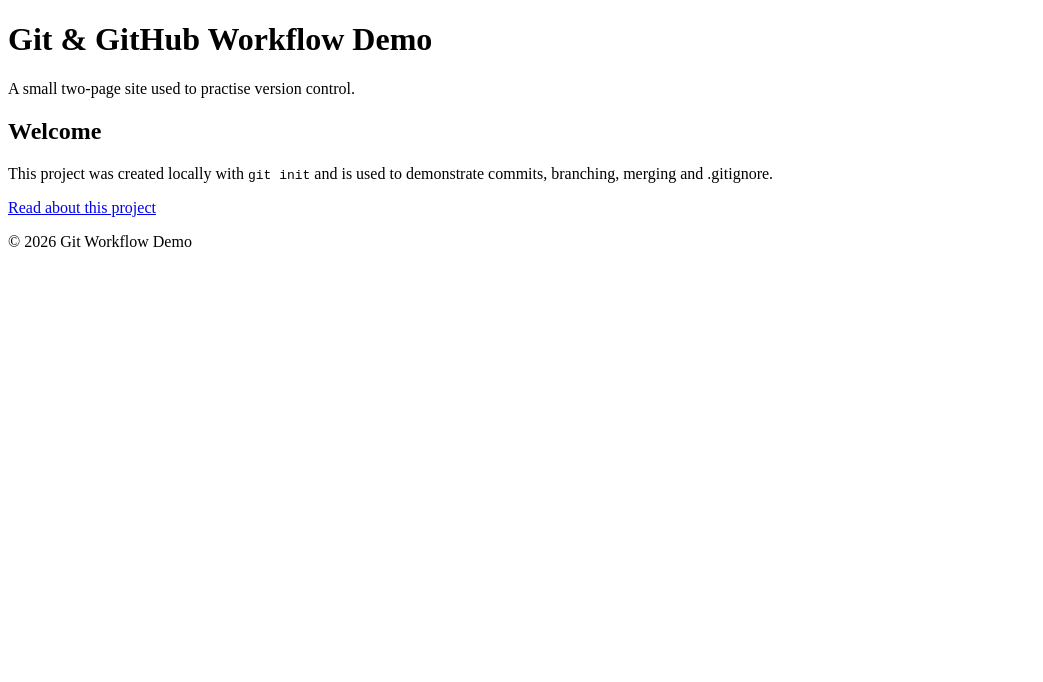
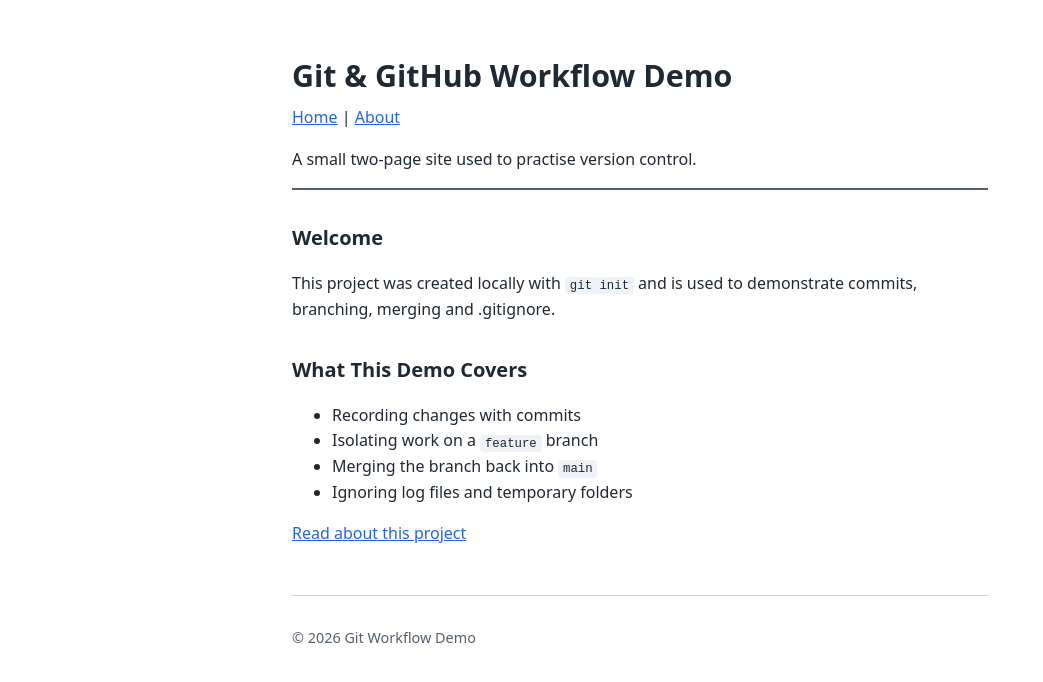
Before and after one commit to Datman701/git-github-workflow-assignment, a plain HTML site: page index.html in a window 1280 px wide. Shown: the whole page, without its empty margins (0-1043 px from the left). Drawn offline with Linux system fonts and the light colour scheme.

Commit message:
Add navigation and feature list to home page

```diff
--- a/index.html
+++ b/index.html
@@ -4,10 +4,15 @@
   <meta charset="UTF-8">
   <meta name="viewport" content="width=device-width, initial-scale=1.0">
   <title>Home | Git Workflow Demo</title>
+  <link rel="stylesheet" href="style.css">
 </head>
 <body>
   <header>
     <h1>Git &amp; GitHub Workflow Demo</h1>
+    <nav>
+      <a href="index.html">Home</a> |
+      <a href="about.html">About</a>
+    </nav>
     <p>A small two-page site used to practise version control.</p>
   </header>
 
@@ -17,6 +22,15 @@
       This project was created locally with <code>git init</code> and is used to
       demonstrate commits, branching, merging and .gitignore.
     </p>
+
+    <h2>What This Demo Covers</h2>
+    <ul>
+      <li>Recording changes with commits</li>
+      <li>Isolating work on a <code>feature</code> branch</li>
+      <li>Merging the branch back into <code>main</code></li>
+      <li>Ignoring log files and temporary folders</li>
+    </ul>
+
     <p><a href="about.html">Read about this project</a></p>
   </main>
 
```
